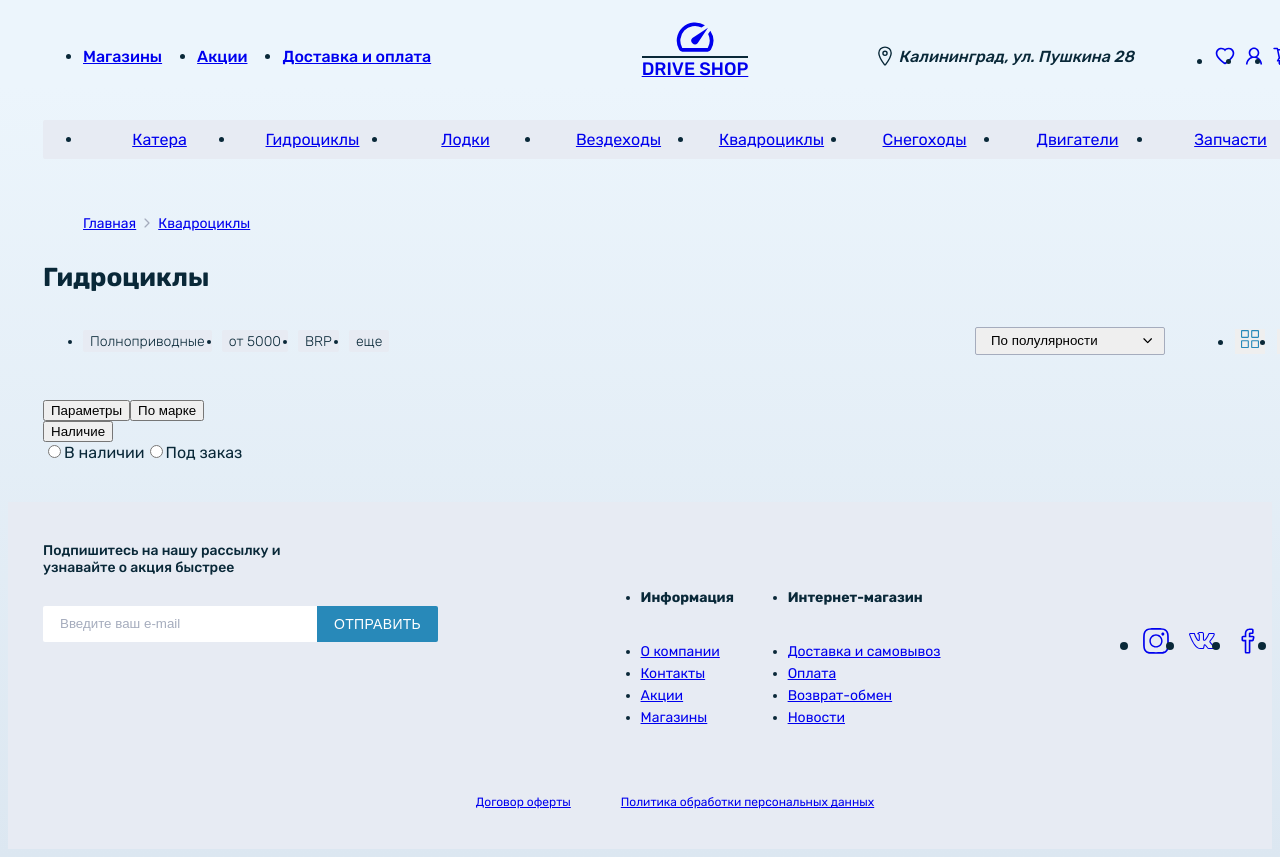
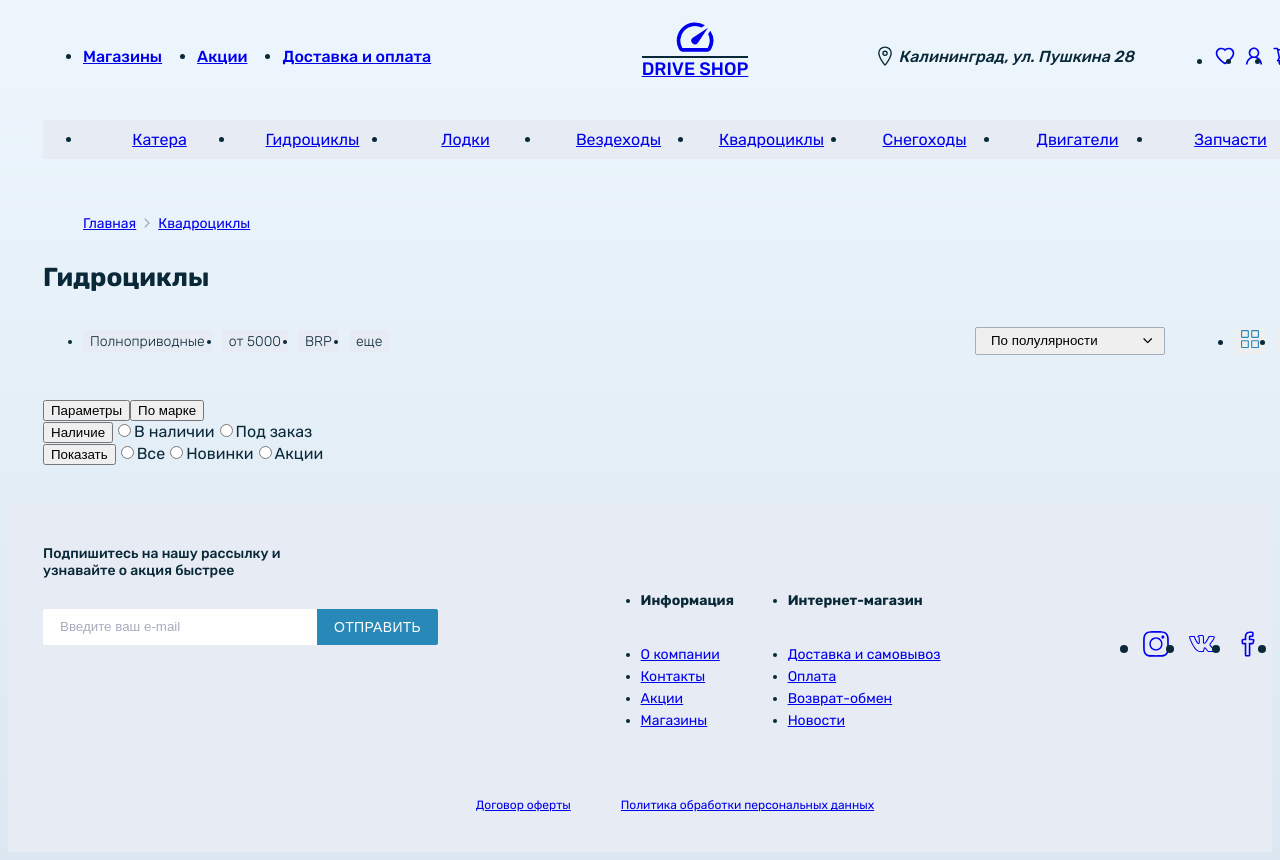
Before and after one commit to St1llSane/DriveShop, a React (Vite) app: page /atvs in a window 1280 px wide. Shown: the top 860 px of the page. Built offline with nearby package versions, Linux system fonts and the light colour scheme.

Commit message:
creating inputs via props

```diff
--- a/src/components/UI/FiltersCheckbox.jsx
+++ b/src/components/UI/FiltersCheckbox.jsx
@@ -1,7 +1,7 @@
 import React from 'react'
 
 const FiltersCheckbox = (props) => {
-  const { name, type, children } = props
+  const { type, name, children } = props
 
   return (
     <label className="filters-checkbox">
--- a/src/components/UI/FiltersItem.jsx
+++ b/src/components/UI/FiltersItem.jsx
@@ -1,8 +1,19 @@
+import React from 'react'
+import FiltersCheckbox from './FiltersCheckbox'
+
 const FiltersItem = (props) => {
+  const { type } = props
+  const name = props.children[0]
+  const params = props.children.slice(1)
+
   return (
     <div className="filters-item">
       <button>{props.children[0]}</button>
-      <div className="filters-item__wrapper">{props.children.slice(1)}</div>
+      {React.Children.map(params, (item) => (
+        <FiltersCheckbox type={type} name={name}>
+          {item}
+        </FiltersCheckbox>
+      ))}
     </div>
   )
 }
--- a/src/components/UI/FiltersParameters.jsx
+++ b/src/components/UI/FiltersParameters.jsx
@@ -1,31 +1,18 @@
-import FiltersCheckbox from './FiltersCheckbox'
 import FiltersItem from './FiltersItem'
 
 const checkboxes = {
-  availability: {
-    title: 'Наличие',
-    params: ['В наличии', 'Под заказ'],
-  },
-  show: {
-    title: 'Показать',
-    params: ['Все', 'Новинки', 'Акции'],
-  },
+  availability: ['Наличие', 'В наличии', 'Под заказ'],
+  show: ['Показать', 'Все', 'Новинки', 'Акции'],
 }
 
 const FiltersParameters = () => {
   return (
     <form className="filters-parameters">
-      <FiltersItem>
-        {checkboxes.availability.title}
-        {checkboxes.availability.params.map((item) => (
-          <FiltersCheckbox
-            name={checkboxes.availability.title}
-            type='radio'
-            key={item}
-          >
-            {item}
-          </FiltersCheckbox>
-        ))}
+      <FiltersItem type="radio">
+        {checkboxes.availability}
+      </FiltersItem>
+      <FiltersItem type="radio">
+        {checkboxes.show}
       </FiltersItem>
     </form>
   )
```
